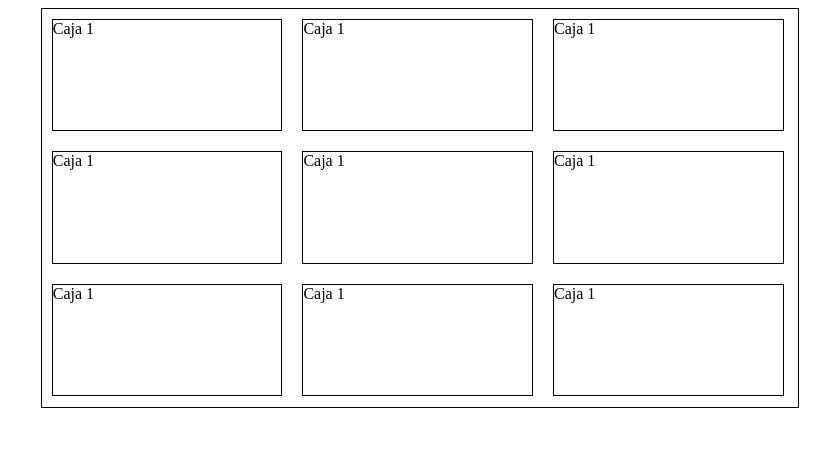
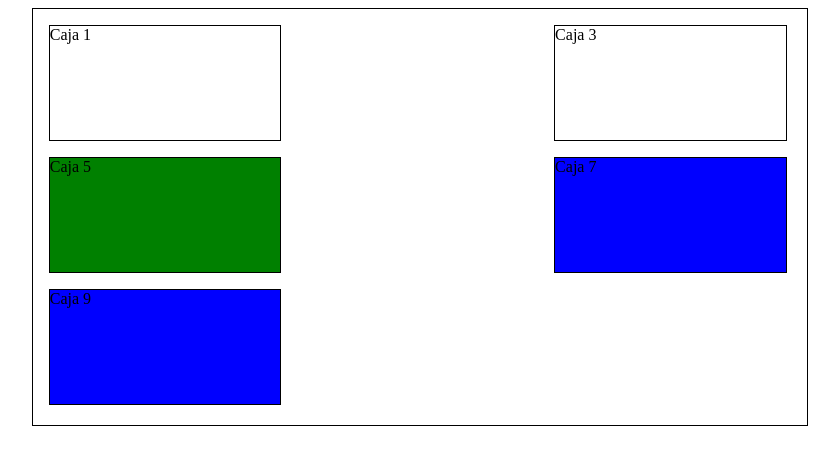
Before and after one commit to xJuliMendez/interfaces_JulianMendez, a PHP site: page /ejercicio9.html in a window 1280 px wide. Shown: the top 465 px of the page, without its empty margins (220-1059 px from the left). Run offline with PHP 8.4, Linux system fonts and the light colour scheme.

Commit message:
Ejercicio9 terminado

```diff
--- a/Ejercicio9/ejercicio9.html
+++ b/Ejercicio9/ejercicio9.html
@@ -11,14 +11,14 @@
 <body>
     <div class="contenedor">
         <div class="caja">Caja 1</div>
-        <div class="caja">Caja 1</div>
-        <div class="caja">Caja 1</div>
-        <div class="caja">Caja 1</div>
-        <div class="caja">Caja 1</div>
-        <div class="caja">Caja 1</div>
-        <div class="caja">Caja 1</div>
-        <div class="caja">Caja 1</div>
-        <div class="caja">Caja 1</div>
+        <div class="caja">Caja 2</div>
+        <div class="caja">Caja 3</div>
+        <div class="caja">Caja 4</div>
+        <div class="caja">Caja 5</div>
+        <div class="caja">Caja 6</div>
+        <div class="caja">Caja 7</div>
+        <div class="caja">Caja 8</div>
+        <div class="caja">Caja 9</div>
     </div>
 </body>
 </html>
--- a/Ejercicio9/estilos.css
+++ b/Ejercicio9/estilos.css
@@ -4,12 +4,37 @@
     width: 60%;
     margin:auto;
     height: 400px;
-    box-sizing: border-box;
+    padding: 0.5em;
 }
 .caja{
     border: 1px solid black;
-    width: calc(33% - 21px);
-    height: calc(33% - 21px);
-    margin: 10px;
-    float: left;
+    box-sizing: border-box;
+    display: inline-block;
+    width: calc(33% - 1.1em);
+    height: calc(33% - 1em);
+    margin: 0.5em;
 }
+[class="caja"]:nth-child(2){
+    visibility: hidden;
+}
+[class="caja"]:nth-child(4){
+        background-color: green;
+        display: none;
+}
+[class="caja"]:nth-child(5){
+    background-color: green;
+}
+[class="caja"]:nth-child(6){
+    background-color: green;
+    visibility: hidden;
+}
+[class="caja"]:nth-child(7){
+    background-color: blue;
+}
+[class="caja"]:nth-child(8){
+    background-color: blue;
+    display: none;
+}
+[class="caja"]:nth-child(9){
+    background-color: blue;
+}
```
